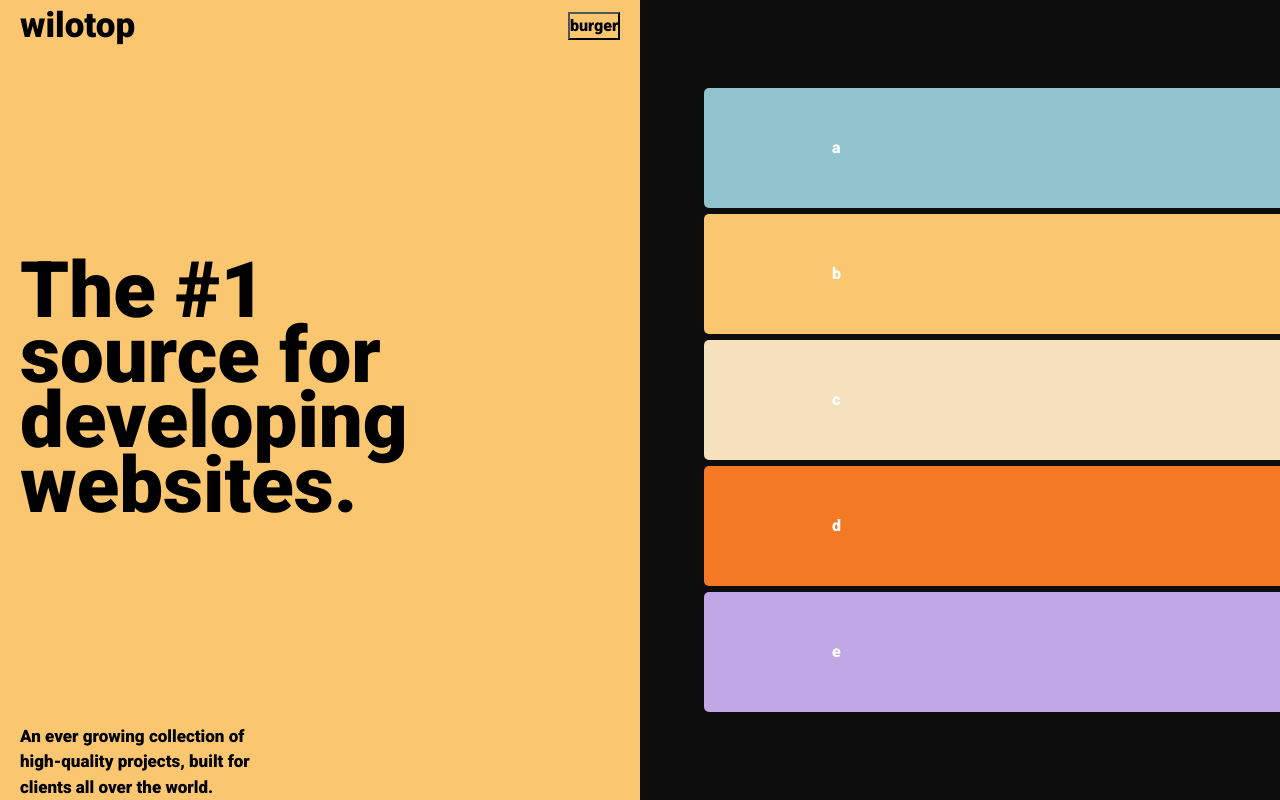
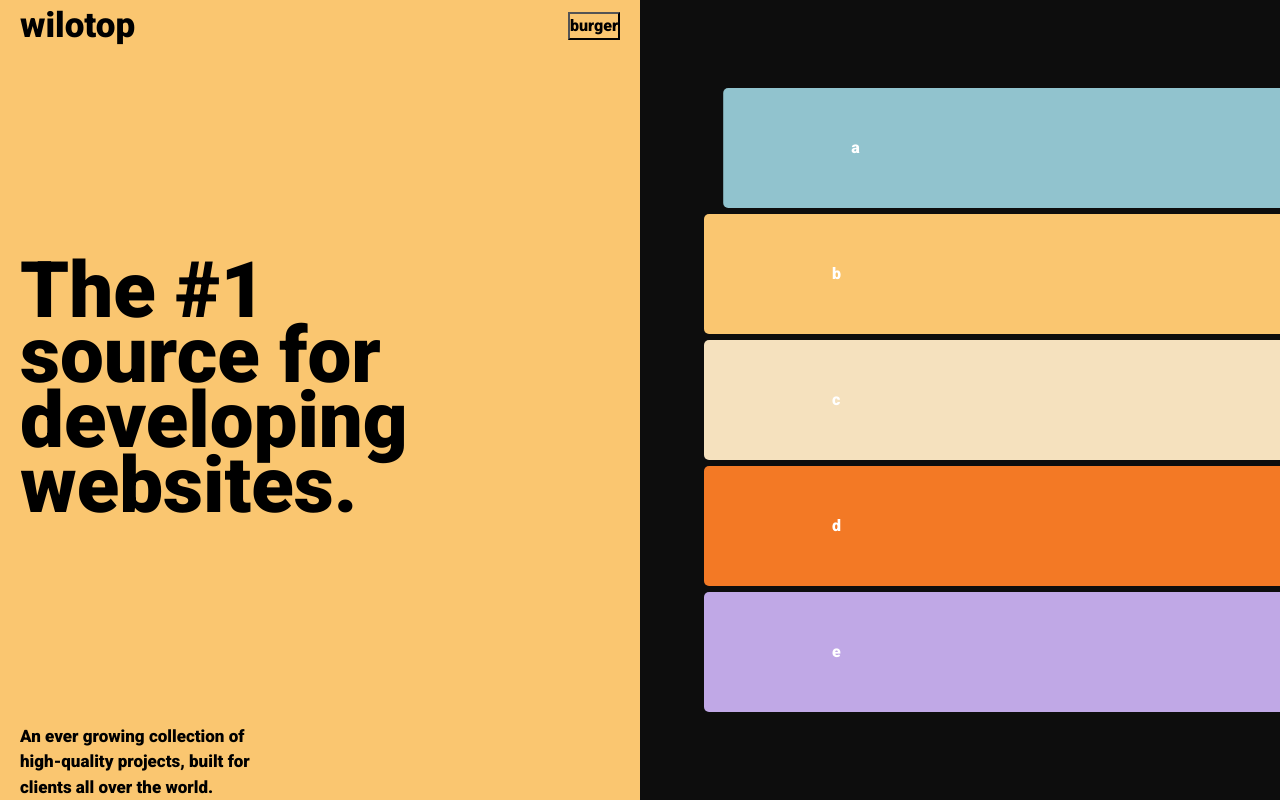
Before and after one commit to lwatson912/wilotop, a website: page index.html in a window 1280 px wide. In both pictures the pointer is over the element 1024 px from the left and 148 px from the top of the page. Shown: the top 800 px of the page. Drawn offline with Linux system fonts and the light colour scheme.

Commit message:
right side in place - need to fix transition so screen doesnt have scroll bar at bottom

```diff
--- a/styles.css
+++ b/styles.css
@@ -230,6 +230,17 @@
   display: flex;
   align-items: center;
   justify-content: left;
+  transform: translate3d(0vw,0,0) scale3d(1,1,1);
+  transform-style: preserve-3d;
+  transition: all 0.3s;
+  transition-timing-function: ease, ease;
+}
+
+.key:hover {
+  transform: translate3d(1.5vw,0,0) scale3d(1,1,1);
+  transform-style: preserve-3d;
+  transition: all 0.3s;
+  transition-timing-function: ease, ease;
 }
 
 .blue {
```
